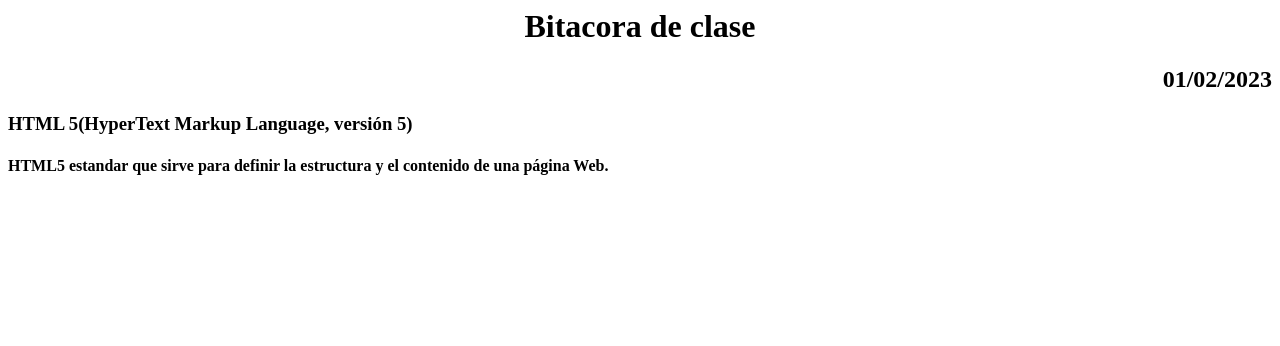
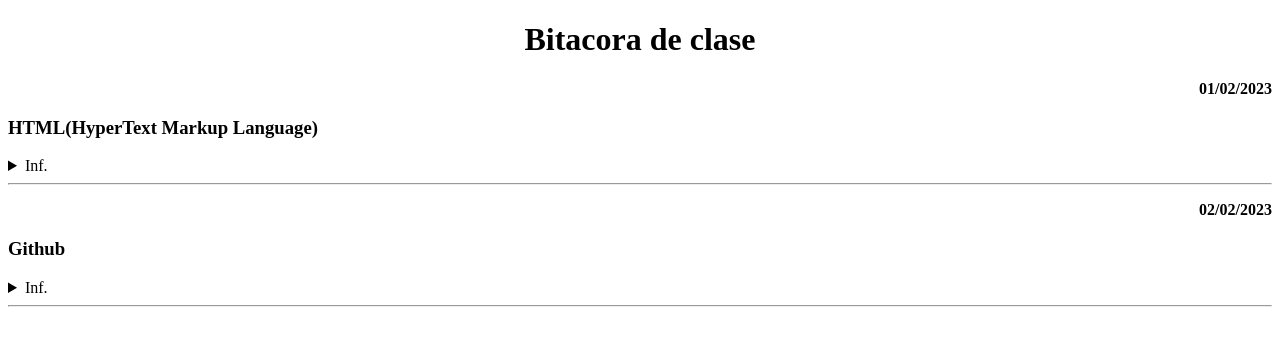
Before and after one commit to Arath381548/bitacora, a plain HTML site: page index.html in a window 1280 px wide. Drawn offline with Linux system fonts and the light colour scheme.

Commit message:
Update index.html
version 1.2
carga codigo

```diff
--- a/index.html
+++ b/index.html
@@ -1,24 +1,67 @@
-<HTML>
+<!DOCTYPE html>
+<html>
+<head>
 
-    <title>
-        Bitacora
-    </title>
-    <head>
-        <h1>
+    <title>Bitacora</title>
+
+</head>
+<body>
+        <!--BITACORA TITULO-->
+    <h1>
+        <div align="center">
+            Bitacora de clase
+        </div>
+    </h1>
+
+        <!--Temas y fecha-->
+    <p>
+        <div align="Right">
+            <strong>01/02/2023</strong>
+        </div>
+        <h3>HTML(HyperText Markup Language)</h3>
+
+    </p>
+
+        <!--Contenido-->
+    <details>
+        <summary>Inf.</summary>
+            <i>
+                HTML5 es un estándar que sirve como referencia del software que conecta con la elaboración de páginas web <br>
+                en sus diferentes versiones, define una estructura básica y un código (denominado HTML) para la definición <br>
+                de contenido de una página web, como texto, imágenes, vídeos, juegos, entre otros. <br>
+            </i>
+
             <div align="center">
-                <strong>Bitacora  de clase</strong>
+                <img src="imagen/htm.png" alt="">
             </div>
-        </h1>
-        <h2>
-            <div align="right">
-                <strong>01/02/2023</strong>
+
+    </details>
+
+    <hr>
+
+        <!--Temas-->
+    <p>
+        <div align="Right">
+            <strong>02/02/2023</strong>
+        </div>
+
+        <h3 >
+            Github
+        </h3>
+    </p>
+
+        <!--Contenido-->
+    <details>
+        <summary>Inf.</summary>
+            <i>
+                GitHub es una forja para alojar proyectos utilizando el sistema de control de versiones Git. <br>
+                Se utiliza principalmente para la creación de código fuente de programas de ordenador <br>
+            </i>
+
+            <div align="center">
+                <img src="imagen/git.png" alt="">
             </div>
-        </h2>
-        <h3>
-            <div align="left">
-                <strong>HTML 5(HyperText Markup Language, versión 5)</strong>
-        </h3>
-        <h4>
-            <p>HTML5 estandar que sirve para definir la estructura y el contenido de una página Web.</p>
-        </h4>
-    </head>
+    </details>
+    <hr>
+</body>
+</html>
```
